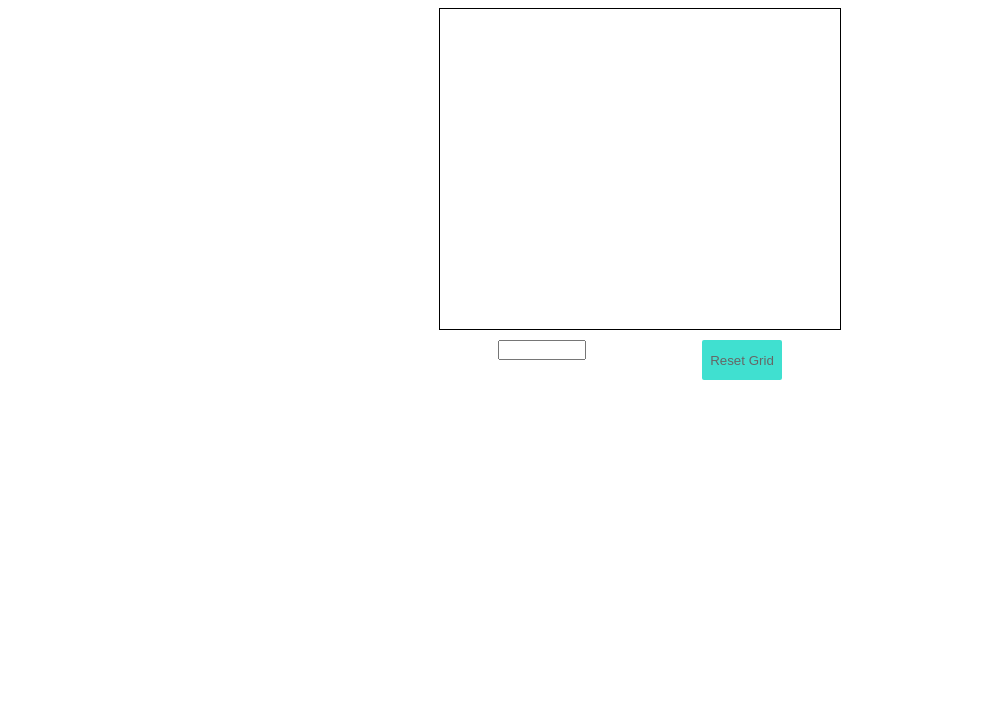
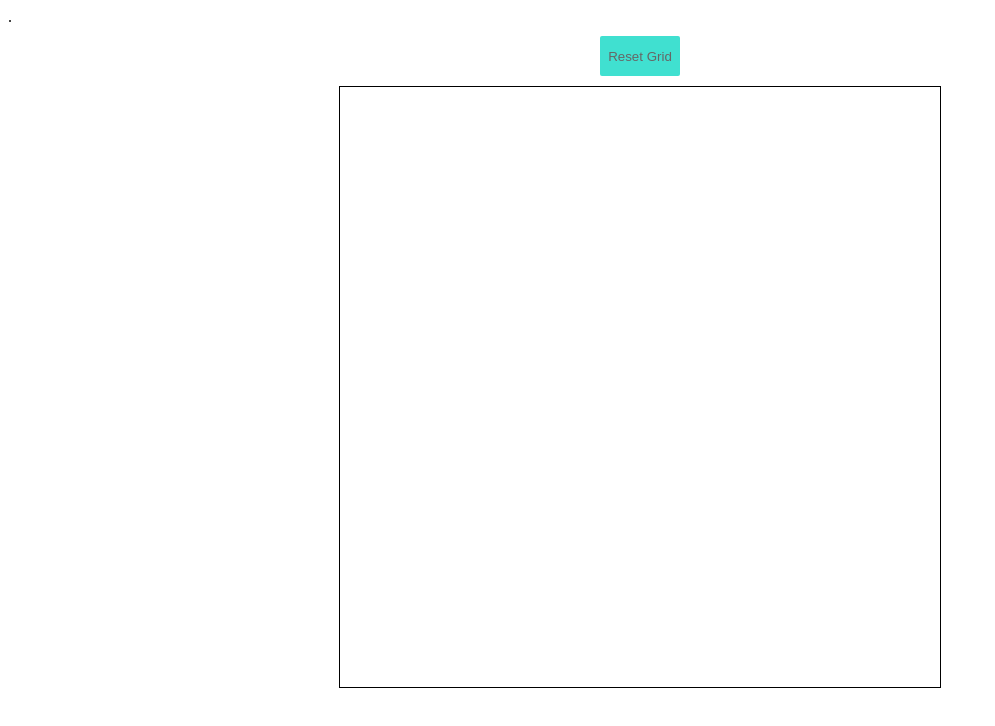
Before and after one commit to YouGuavas/odin-etchasketch, a plain HTML site: page index.html in a window 1280 px wide. Shown: the whole page, without its empty margins (0-995 px from the left). Drawn offline with Linux system fonts and the light colour scheme.

Commit message:
Added reset/pixel adjustment functionality

```diff
--- a/index.html
+++ b/index.html
@@ -1,17 +1,16 @@
 <!DOCTYPE html>
 <html lang="en">
-	<head>
+	<head>.
 		<meta charset="utf-8">
 		<title>Etch-A-Sketch</title>
 		<link rel="stylesheet" type="text/css" href="styles/myCSS.css"/>
 	<script async src="scripts/main.js" type=text/javascript></script>
 	</head>
 	<body>
+	<div class="buttons">
+	<button id="reset">Reset Grid</button>
+	</div>
 	<div class="container">
-	</div>
-	<div class="buttons">
-	<input type="text">
-	<button id="reset">Reset Grid</button>
 	</div>
 	</body>
 </html>
--- a/scripts/main.js
+++ b/scripts/main.js
@@ -1,21 +1,29 @@
-window.onload = makeDivs();
+window.onload = makeDivs(16);
 
-function makeDivs() {
+function makeDivs(myVal) {
 	var myCont = document.querySelector(".container"), myArr = [];
-	for (var m = 0; m < 16; m++) {
-		myArr.push('<div class="rows">');
-		for (var i = 0; i < 16; i++) {
-			myArr.push('<div class="square"></div>');
+	var myWidth = getComputedStyle(myCont).width.replace('px', ''), myHeight = getComputedStyle(myCont).height.replace('px', '');
+	var pixHeight = myHeight/myVal, pixWidth = myWidth/myVal;
+	myWidth = myWidth +'px', myHeight = myHeight + 'px', pixHeight = pixHeight + 'px', pixWidth = pixWidth + 'px';
+	for (var m = 0; m < myVal; m++) {
+		myArr.push('<div class="rows" style="height:'+pixHeight+';width:'+myWidth+';">');
+		for (var i = 0; i < myVal; i++) {
+			myArr.push('<div class="square" style="height:'+pixHeight+';width:'+pixWidth+';"></div>');
 		}
 		myArr.push("</div>");
 	}
 	myCont.innerHTML = myArr.join('');
+	var myClass = document.getElementsByClassName("square");
+
+	for (var i = 0; i < myClass.length; i++) {
+		myClass[i].addEventListener('mouseover', makeColors);
+	}
 }
-var myClass = document.getElementsByClassName("square");
 function makeColors() {
 	if (this.className.indexOf("lit") == -1)
 		this.className += ' lit';
 }
-for (var i = 0; i < myClass.length; i++) {
-	myClass[i].addEventListener('mouseover', makeColors);
-}
+
+document.getElementById("reset").addEventListener("click", function() {
+	makeDivs(prompt("How many pixels?"));
+})
--- a/styles/myCSS.css
+++ b/styles/myCSS.css
@@ -1,19 +1,15 @@
 .square {
-	width:20px;
-	height:20px;
 	display: inline-block;
 	margin:auto;
 	padding: 0;
 }
 .rows {
-	width:320px;
-	height:20px;
 	margin:0 auto;
 	padding: 0;
 }
 .container {
-	width:400px;
-	height:320px;
+	width:600px;
+	height:600px;
 	margin:0 auto;
 	border:1px solid black;
 }
@@ -40,9 +36,9 @@ input:focus {
 }
 .buttons {
 	width:400px;
-	height:20px;
+	height:40px;
 	margin:0 auto;
 	display:flex;
-	justify-content: space-around;
+	justify-content: center;
 	padding:10px;
 }
```
